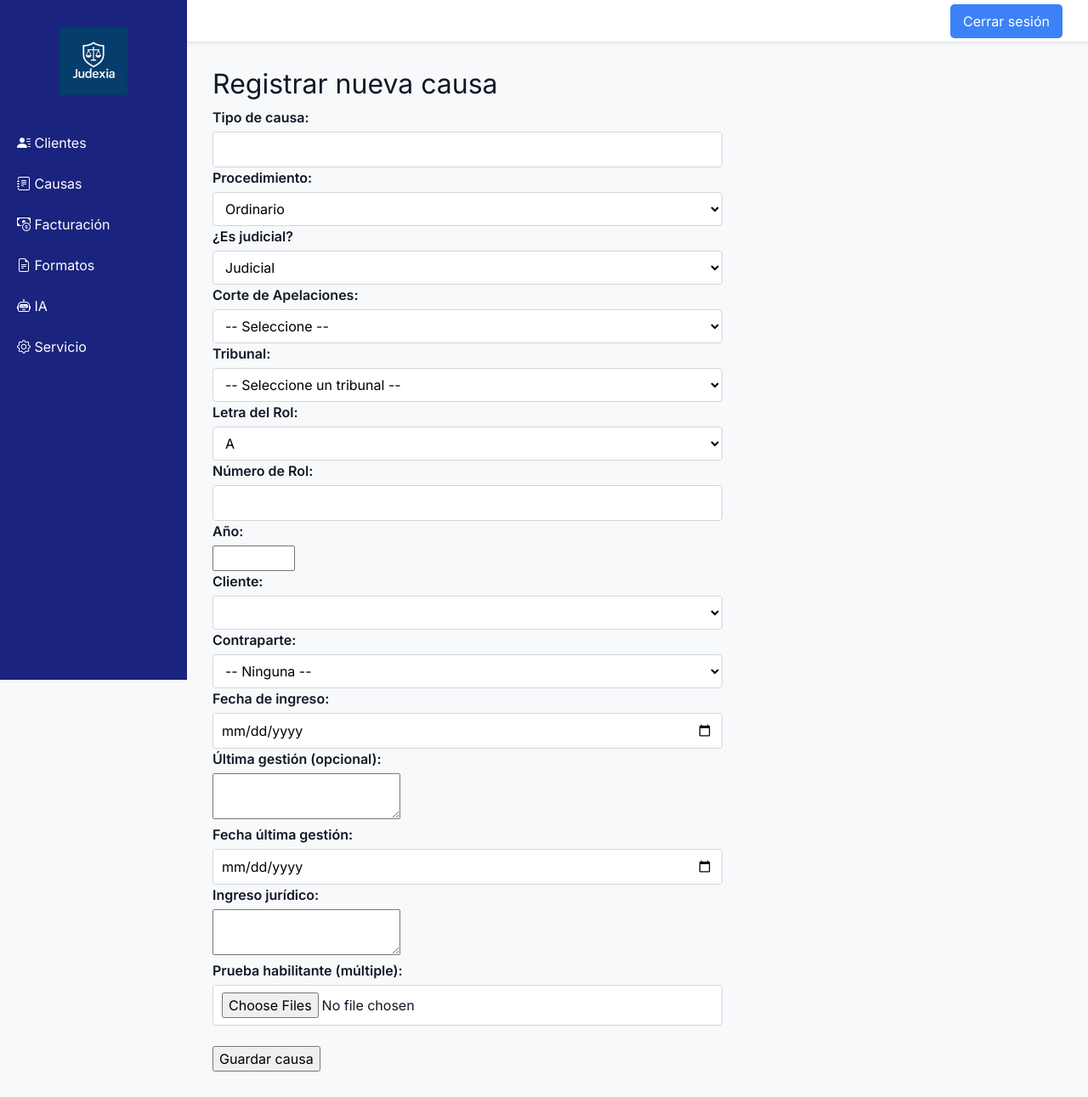
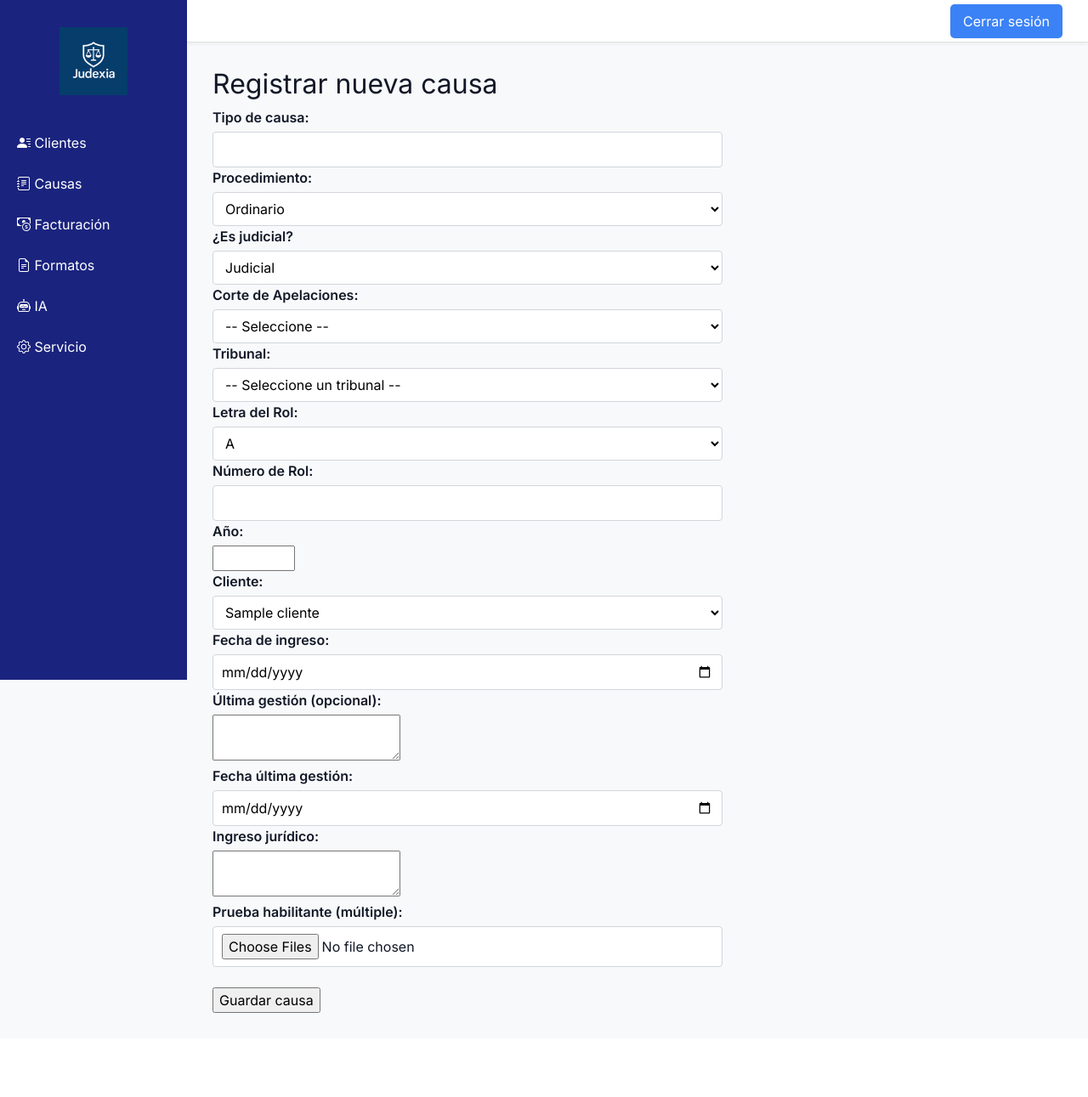
Before and after one commit to colmos768/judexia2025, a Flask app: page /causas in a window 1280 px wide. Shown: the whole page at 85% size. After the commit the page ends 1192 px from the top, so only its background shows below. Run offline with Flask 3, Linux system fonts and the light colour scheme; tables that the repository leaves empty hold one stand-in row (values such as "Sample post"); lists and menus that the app fills with data are empty.

Commit message:
Update registro_causa.html

```diff
--- a/templates/registro_causa.html
+++ b/templates/registro_causa.html
@@ -2,12 +2,10 @@
 {% block content %}
 <h2>Registrar nueva causa</h2>
 
-<form method="POST" action="{{ url_for('registrar_causa') }}" enctype="multipart/form-data">
-    <!-- Tipo de causa -->
+<form method="POST" action="{{ url_for('causas') }}" enctype="multipart/form-data">
     <label>Tipo de causa:</label>
     <input type="text" name="tipo_causa" required><br>
 
-    <!-- Procedimiento -->
     <label>Procedimiento:</label>
     <select name="procedimiento" required>
         <option value="Ordinario">Ordinario</option>
@@ -16,14 +14,12 @@
         <option value="Sumario">Sumario</option>
     </select><br>
 
-    <!-- Judicial o extrajudicial -->
     <label>¿Es judicial?</label>
     <select id="judicial" name="judicial" onchange="toggleJudicialCampos()" required>
         <option value="True" selected>Judicial</option>
         <option value="False">Extrajudicial</option>
     </select><br>
 
-    <!-- Campos solo si es judicial -->
     <div id="campos_judiciales">
         <label>Corte de Apelaciones:</label>
         <select name="corte_apelaciones">
@@ -32,7 +28,6 @@
             <option value="Rancagua">Rancagua</option>
             <option value="Valparaíso">Valparaíso</option>
             <option value="Temuco">Temuco</option>
-            <!-- Agrega todas las jurisdicciones aquí -->
         </select><br>
 
         <label>Tribunal:</label>
@@ -40,7 +35,6 @@
             <option value="">-- Seleccione un tribunal --</option>
             <option value="1° Juzgado Civil de Santiago">1° Juzgado Civil de Santiago</option>
             <option value="Juzgado de Familia de Peñaflor">Juzgado de Familia de Peñaflor</option>
-            <!-- Puedes cargar esta lista dinámicamente más adelante -->
         </select><br>
 
         <label>Letra del Rol:</label>
@@ -57,38 +51,24 @@
         <input type="number" name="rol_anio" min="2000" max="2100"><br>
     </div>
 
-    <!-- Cliente relacionado -->
     <label>Cliente:</label>
     <select name="cliente_id" required>
         {% for cliente in clientes %}
-        <option value="{{ cliente.id }}">{{ cliente.nombre_completo }}</option>
+        <option value="{{ cliente.id }}">{{ cliente.nombre }}</option>
         {% endfor %}
     </select><br>
 
-    <!-- Contraparte (opcional) -->
-    <label>Contraparte:</label>
-    <select name="contraparte_id">
-        <option value="">-- Ninguna --</option>
-        {% for c in contrapartes %}
-        <option value="{{ c.id }}">{{ c.nombre_completo }}</option>
-        {% endfor %}
-    </select><br>
-
-    <!-- Fecha de ingreso -->
     <label>Fecha de ingreso:</label>
     <input type="date" name="fecha_ingreso" required><br>
 
-    <!-- Última gestión -->
     <label>Última gestión (opcional):</label>
     <textarea name="ultima_gestion"></textarea><br>
     <label>Fecha última gestión:</label>
     <input type="date" name="fecha_ultima_gestion"><br>
 
-    <!-- Ingreso jurídico -->
     <label>Ingreso jurídico:</label>
     <textarea name="ingreso_juridico" required></textarea><br>
 
-    <!-- Documentos adjuntos -->
     <label>Prueba habilitante (múltiple):</label>
     <input type="file" name="documentos" multiple><br><br>
 
@@ -99,11 +79,7 @@
 function toggleJudicialCampos() {
     const select = document.getElementById("judicial");
     const campos = document.getElementById("campos_judiciales");
-    if (select.value === "True") {
-        campos.style.display = "block";
-    } else {
-        campos.style.display = "none";
-    }
+    campos.style.display = select.value === "True" ? "block" : "none";
 }
 window.onload = toggleJudicialCampos;
 </script>
```
